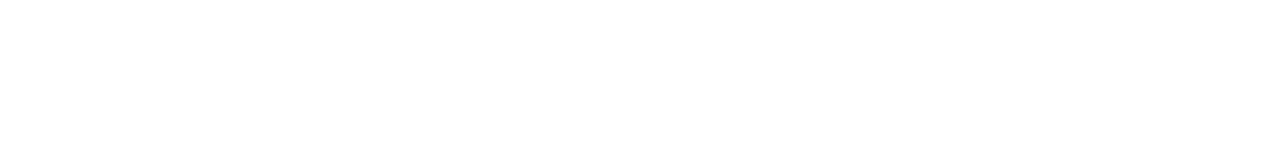
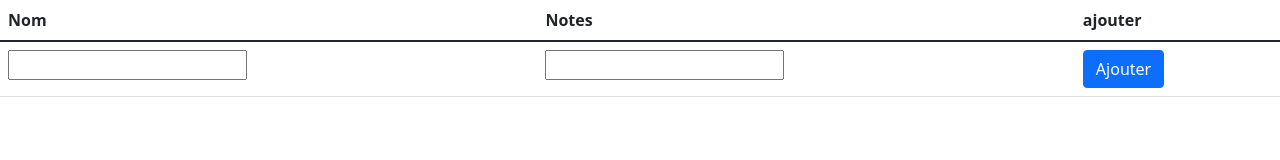
Before and after one commit to Baroudis/Gestion-des-moyennes, a plain HTML site: page index.html in a window 1280 px wide. Drawn offline with nearby package versions, Linux system fonts and the light colour scheme.

Commit message:
ajout du mon et note dans tableau

```diff
--- a/index.html
+++ b/index.html
@@ -1,12 +1,62 @@
 <!DOCTYPE html>
 <html lang="en">
+
 <head>
     <meta charset="UTF-8">
     <meta http-equiv="X-UA-Compatible" content="IE=edge">
     <meta name="viewport" content="width=device-width, initial-scale=1.0">
+
+    <!-- bootstrap css -->
+    <link rel="stylesheet" href="https://cdn.jsdelivr.net/npm/bootstrap@5.1.3/dist/css/bootstrap.min.css"
+        integrity="sha384-1BmE4kWBq78iYhFldvKuhfTAU6auU8tT94WrHftjDbrCEXSU1oBoqyl2QvZ6jIW3" crossorigin="anonymous">
+    <!-- CSS Perso -->
+    <link rel="stylesheet" href="style.css">
+    <!-- JS Perso -->
+    <script src="main.js"></script>
+
     <title>Document</title>
+
+
+
+
+
 </head>
+
+
+
+
+
+
 <body>
 
+
+    <table class="table">
+        <thead>
+            <tr>
+                <th>
+                    Nom
+                </th>
+                <th>
+                    Notes
+                </th>
+                <th>
+                    ajouter
+                </th>
+            </tr>
+        </thead>
+        <tbody>
+            <th><input type="text" id="nomA" value=""></th>
+            <th><input type="text" id="notesA" value=""></th>
+            <!-- <th><input type="text" id="demo" value=""></th> -->
+            <th><button type="button" class="btn btn-primary" value="" onclick="ajouterVal()">Ajouter</button></th>
+
+        </tbody>
+
+    </table>
+
+    <p id="loop"></p>
+
 </body>
+
+
 </html>
--- /dev/null
+++ b/main.js
@@ -0,0 +1,57 @@
+var montableau = []
+var nom = "";
+var notes = "";
+
+
+
+
+// document.addEventListener("click", function () {
+
+//     nom = document.getElementById("nomA").value
+
+//     notes = document.getElementById("notesA").value
+
+
+
+//     console.log(notes)
+
+//     // nombre = notes.length
+//     // console.log(nombre)
+
+
+
+//     //console.log(montableau)
+
+
+// });
+
+
+function ajouterVal() {
+    // laffik = documetn.getElementById("nomA").innerHTML =
+    nom = document.getElementById("nomA").value
+    notes = document.getElementById("notesA").value
+
+
+    //console.log(nom, notes)
+
+    montableau.push(nom, notes)
+
+
+
+
+    console.log(montableau)
+    //montableau.forEach(element => console.log("<p>voici :",element));
+
+    // montableau.forEach(function(item, index, array) {
+    //     console.log(item, index);
+    //   });
+
+    for (var i = 0; i < montableau.length; i++) {
+        document.getElementById("loop").innerHTML = montableau.join(" ")
+        //showArray();
+        // I'm only getting "David" as output!!
+      }
+
+
+
+}
```
Also changed, not shown: style.css (added).
